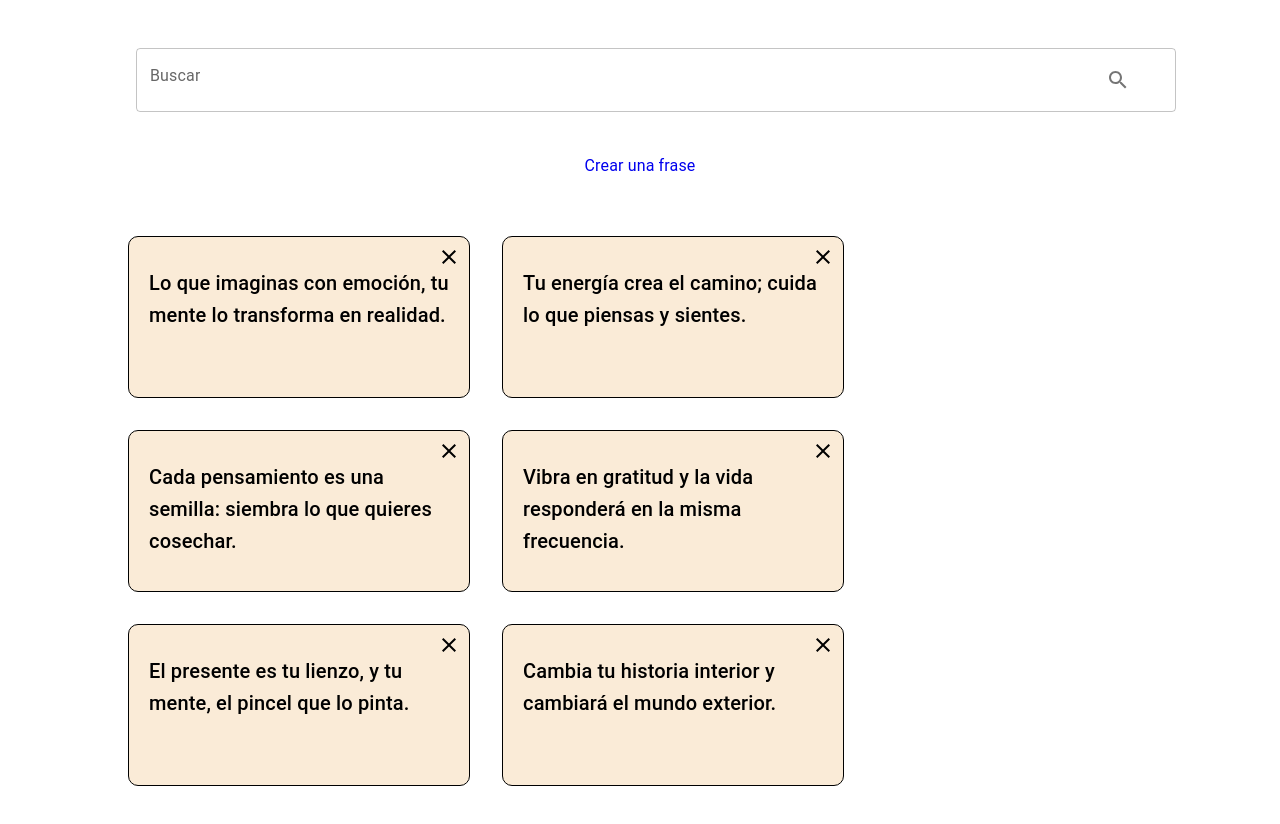
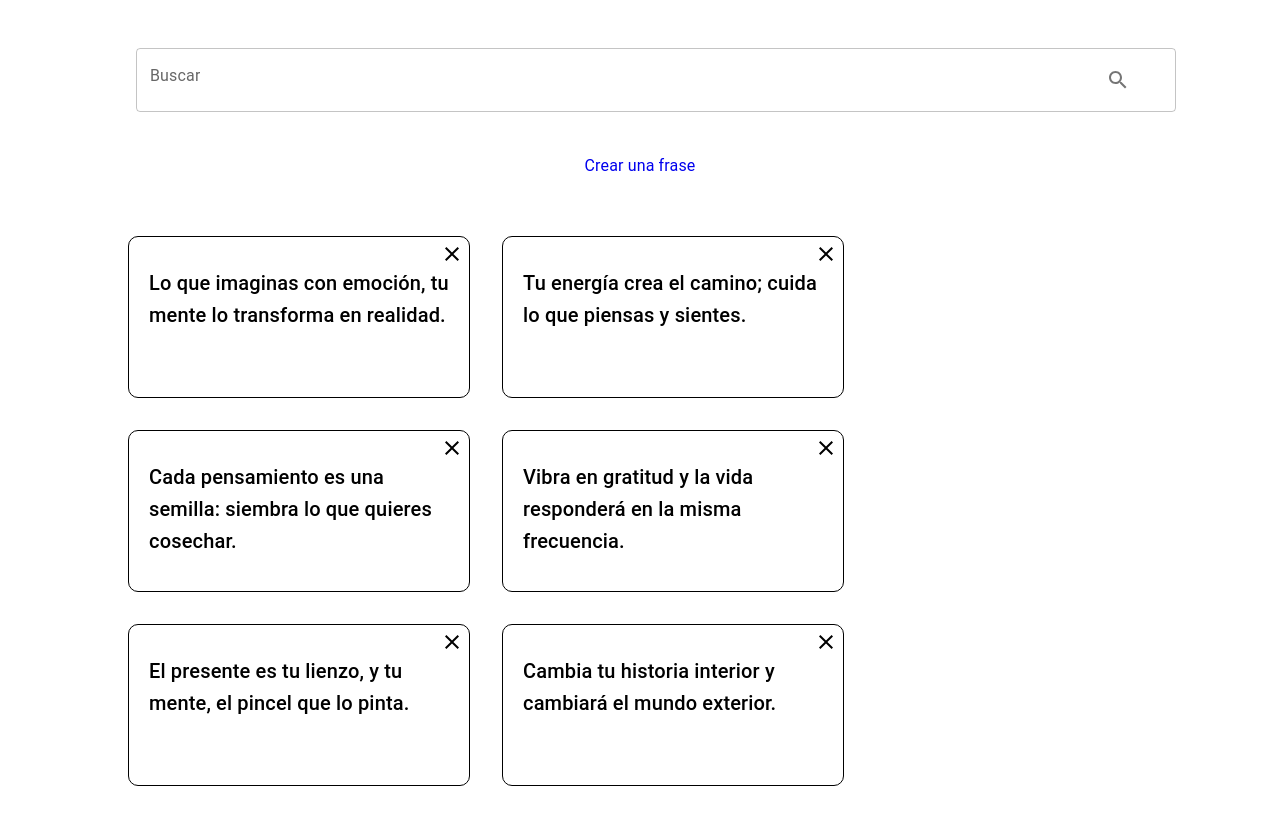
Before and after one commit to PicassoOctavio/PhrasesApp, a React (Vite) app in the folder phrases-app/: page / in a window 1280 px wide. Shown: the top 824 px of the page. Built offline with nearby package versions, Linux system fonts and the light colour scheme.

Commit message:
Update Card.tsx

```diff
--- a/phrases-app/src/components/Card/Card.tsx
+++ b/phrases-app/src/components/Card/Card.tsx
@@ -1,5 +1,5 @@
 import { useDispatch } from "react-redux";
-import { IconButton, Typography } from "@mui/material";
+import { IconButton, Typography, useTheme } from "@mui/material";
 import { Close } from "@mui/icons-material";
 import { motion, useMotionValue, useTransform } from "framer-motion";
 import { deletePhrase } from "../../store/phrasesSlice";
@@ -16,6 +16,7 @@ export const Card = ({ id, description }: CardProps) => {
   const y = useMotionValue(0);
   const rotateX = useTransform(y, [-100, 100], [60, -60]);
   const rotateY = useTransform(x, [-100, 100], [-60, 60]);
+  const theme = useTheme();
 
   const dispatch = useDispatch();
 
@@ -31,6 +32,7 @@ export const Card = ({ id, description }: CardProps) => {
         y,
         rotateX,
         rotateY,
+        backgroundColor: theme.palette.background.paper,
       }}
       drag
       dragConstraints={{ top: 0, right: 0, bottom: 0, left: 0 }}
@@ -40,6 +42,7 @@ export const Card = ({ id, description }: CardProps) => {
         scale: 1.05,
         boxShadow: "0px 15px 30px rgba(0,0,0,0.3)",
         zIndex: 2,
+        backgroundColor: "white",
       }}
       transition={{ type: "spring", stiffness: 300, damping: 20 }}
     >
@@ -49,8 +52,8 @@ export const Card = ({ id, description }: CardProps) => {
           top: 8,
           right: 8,
           color: "black",
-          width: 24,
-          height: 24,
+          width: 18,
+          height: 18,
           "&:hover": { bgcolor: "white", borderRadius: "50%" },
         }}
         onClick={handleDelete}
```
